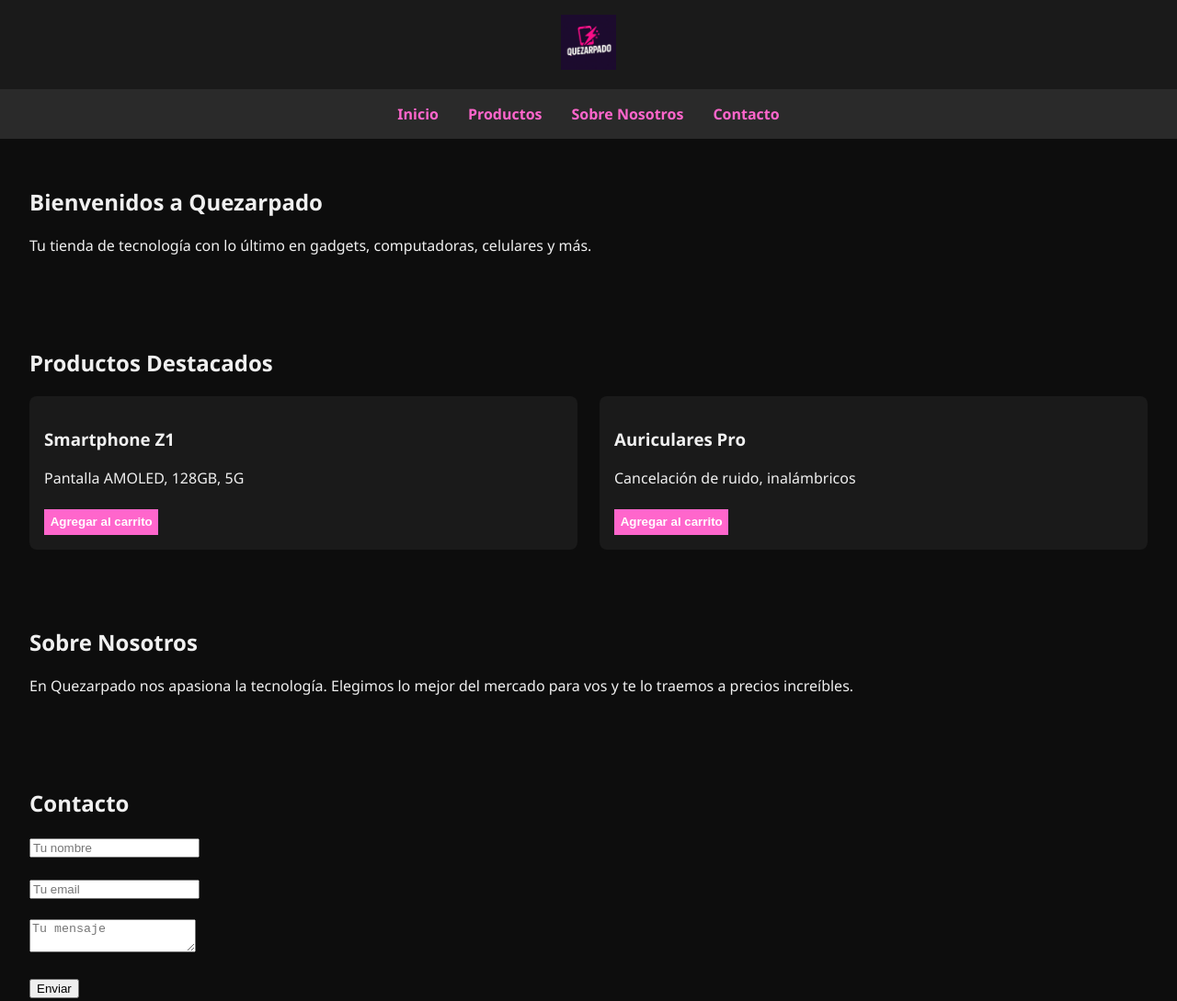
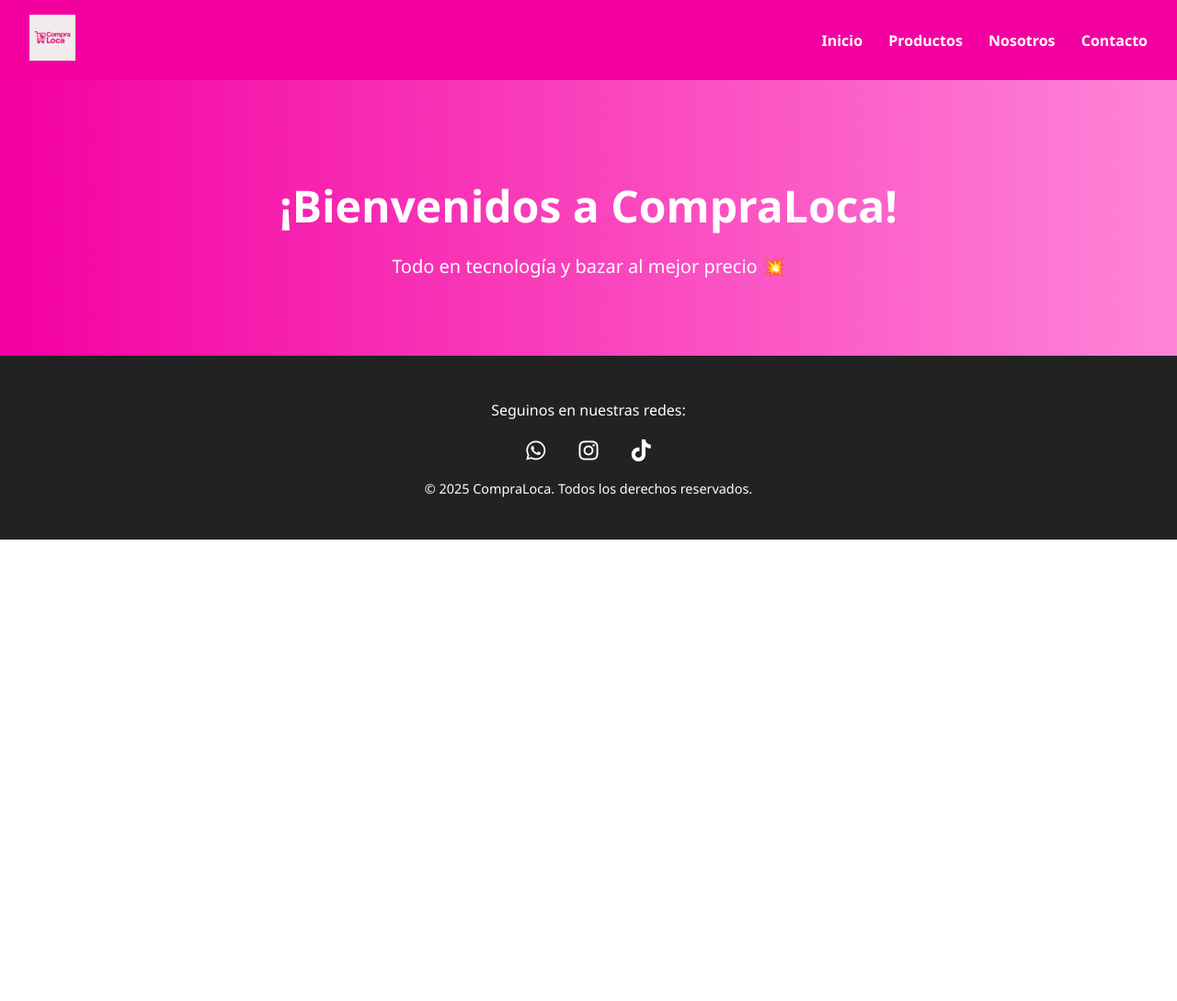
Before and after one commit to quezarpado/quezarpado, a plain HTML site: page index.html in a window 1280 px wide. Shown: the top 1089 px of the page at 92% size. After the commit the page ends 800 px from the top, so only its background shows below. Drawn offline with Linux system fonts and the light colour scheme.

Commit message:
Add files via upload

```diff
--- a/index.html
+++ b/index.html
@@ -1,133 +1,94 @@
 <!DOCTYPE html>
 <html lang="es">
 <head>
-  <meta charset="UTF-8">
-  <meta name="viewport" content="width=device-width, initial-scale=1.0">
-  <title>Quezarpado - Tecnología al límite</title>
+  <meta charset="UTF-8" />
+  <meta name="viewport" content="width=device-width, initial-scale=1.0" />
+  <title>CompraLoca</title>
+  <link rel="stylesheet" href="https://cdnjs.cloudflare.com/ajax/libs/font-awesome/6.5.0/css/all.min.css">
   <style>
     body {
+      margin: 0;
       font-family: 'Segoe UI', sans-serif;
-      margin: 0;
-      background: #0d0d0d;
-      color: #f0f0f0;
+      background-color: #fff;
+      color: #333;
     }
     header {
-      background: #1a1a1a;
-      padding: 1em;
+      background-color: #f400a1;
+      padding: 1rem 2rem;
+      color: white;
+      display: flex;
+      align-items: center;
+      justify-content: space-between;
+    }
+    header img {
+      height: 50px;
+    }
+    nav a {
+      margin-left: 1.5rem;
+      text-decoration: none;
+      color: white;
+      font-weight: bold;
+    }
+    .hero {
+      padding: 4rem 2rem;
+      background: linear-gradient(to right, #f400a1, #ff85d8);
+      color: white;
       text-align: center;
     }
-    header img {
-      height: 60px;
+    .hero h1 {
+      font-size: 3rem;
+      margin-bottom: 1rem;
     }
-    nav {
-      background: #2a2a2a;
-      display: flex;
-      justify-content: center;
-      gap: 2em;
-      padding: 1em 0;
-    }
-    nav a {
-      color: #ff66cc;
-      text-decoration: none;
-      font-weight: bold;
-    }
-    section {
-      padding: 2em;
-    }
-    .productos {
-      display: grid;
-      grid-template-columns: repeat(auto-fit, minmax(200px, 1fr));
-      gap: 1.5em;
-    }
-    .producto {
-      background: #1a1a1a;
-      padding: 1em;
-      border-radius: 8px;
-    }
-    .producto button {
-      margin-top: 0.5em;
-      padding: 0.5em;
-      background: #ff66cc;
-      border: none;
-      color: #fff;
-      font-weight: bold;
-      cursor: pointer;
+    .hero p {
+      font-size: 1.25rem;
     }
     footer {
-      background: #1a1a1a;
-      text-align: center;
-      padding: 1em;
-      margin-top: 2em;
+      background-color: #222;
+      color: white;
+      padding: 2rem;
+      display: flex;
+      flex-direction: column;
+      align-items: center;
+      justify-content: center;
+    }
+    .social-icons a {
+      color: white;
+      margin: 0 1rem;
+      font-size: 1.5rem;
+      text-decoration: none;
+      transition: color 0.3s;
+    }
+    .social-icons a:hover {
+      color: #f400a1;
     }
   </style>
 </head>
 <body>
   <header>
-    <img src="logo_fucsia.png" alt="Logo Quezarpado">
+    <div>
+      <img src="logo.png" alt="CompraLoca Logo" />
+    </div>
+    <nav>
+      <a href="#">Inicio</a>
+      <a href="#">Productos</a>
+      <a href="#">Nosotros</a>
+      <a href="#">Contacto</a>
+    </nav>
   </header>
-  <nav>
-    <a href="#inicio">Inicio</a>
-    <a href="#productos">Productos</a>
-    <a href="#nosotros">Sobre Nosotros</a>
-    <a href="#contacto">Contacto</a>
-  </nav>
 
-  <section id="inicio">
-    <h1>Bienvenidos a Quezarpado</h1>
-    <p>Tu tienda de tecnología con lo último en gadgets, computadoras, celulares y más.</p>
-  </section>
-
-  <section id="productos">
-    <h2>Productos Destacados</h2>
-    <div class="productos">
-      <div class="producto">
-        <h3>Smartphone Z1</h3>
-        <p>Pantalla AMOLED, 128GB, 5G</p>
-        <button onclick="agregarAlCarrito('Smartphone Z1')">Agregar al carrito</button>
-      </div>
-      <div class="producto">
-        <h3>Auriculares Pro</h3>
-        <p>Cancelación de ruido, inalámbricos</p>
-        <button onclick="agregarAlCarrito('Auriculares Pro')">Agregar al carrito</button>
-      </div>
-    </div>
-  </section>
-
-  <section id="nosotros">
-    <h2>Sobre Nosotros</h2>
-    <p>En Quezarpado nos apasiona la tecnología. Elegimos lo mejor del mercado para vos y te lo traemos a precios increíbles.</p>
-  </section>
-
-  <section id="contacto">
-    <h2>Contacto</h2>
-    <form onsubmit="return validarFormulario()">
-      <input type="text" id="nombre" placeholder="Tu nombre" required><br><br>
-      <input type="email" id="email" placeholder="Tu email" required><br><br>
-      <textarea id="mensaje" placeholder="Tu mensaje" required></textarea><br><br>
-      <button type="submit">Enviar</button>
-    </form>
+  <section class="hero">
+    <h1>¡Bienvenidos a CompraLoca!</h1>
+    <p>Todo en tecnología y bazar al mejor precio 💥</p>
   </section>
 
   <footer>
-    <p>&copy; 2025 Quezarpado. Todos los derechos reservados.</p>
+    <p>Seguinos en nuestras redes:</p>
+    <div class="social-icons">
+      <a href="https://wa.me/tu-numero" target="_blank"><i class="fab fa-whatsapp"></i></a>
+      <a href="https://instagram.com/tu-cuenta" target="_blank"><i class="fab fa-instagram"></i></a>
+      <a href="https://tiktok.com/@tu-cuenta" target="_blank"><i class="fab fa-tiktok"></i></a>
+    </div>
+    <p style="margin-top: 1rem; font-size: 0.9rem;">&copy; 2025 CompraLoca. Todos los derechos reservados.</p>
   </footer>
-
-  <script>
-    function agregarAlCarrito(producto) {
-      alert(producto + " agregado al carrito!");
-    }
-
-    function validarFormulario() {
-      const nombre = document.getElementById('nombre').value;
-      const email = document.getElementById('email').value;
-      const mensaje = document.getElementById('mensaje').value;
-      if (!nombre || !email || !mensaje) {
-        alert("Por favor, completá todos los campos.");
-        return false;
-      }
-      alert("Mensaje enviado. Gracias por contactarnos!");
-      return true;
-    }
-  </script>
 </body>
 </html>
```
Also changed, not shown: logo.png (added).
